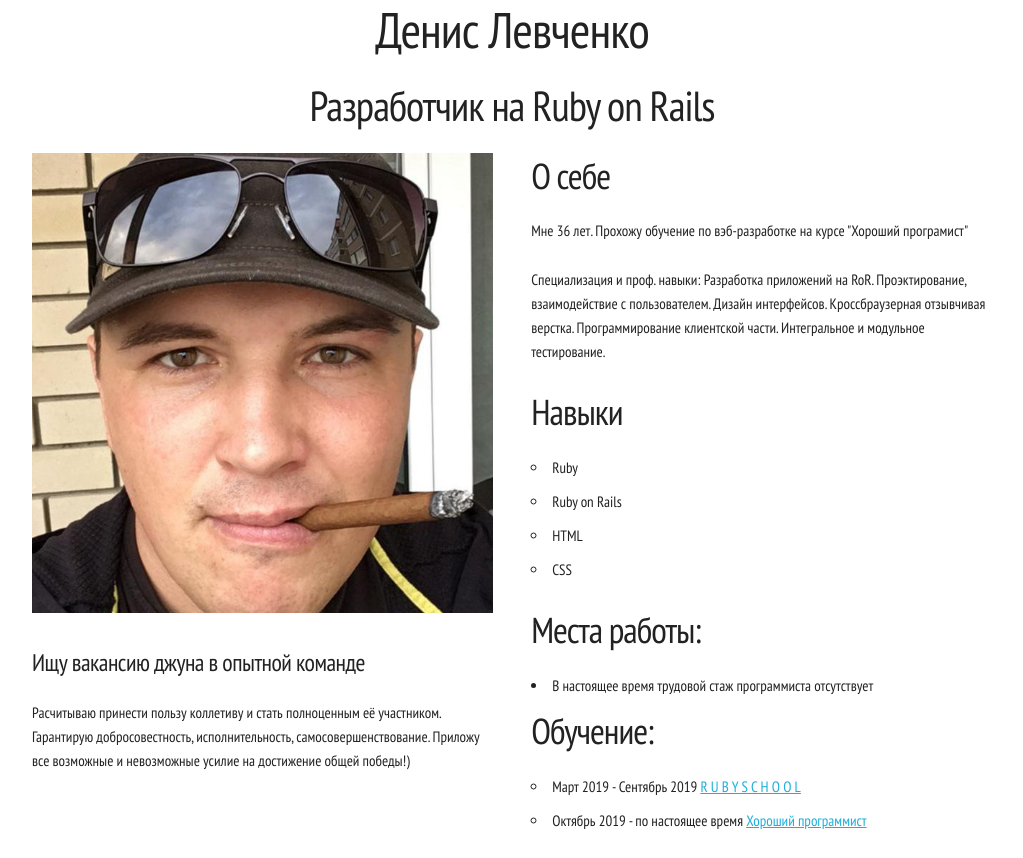
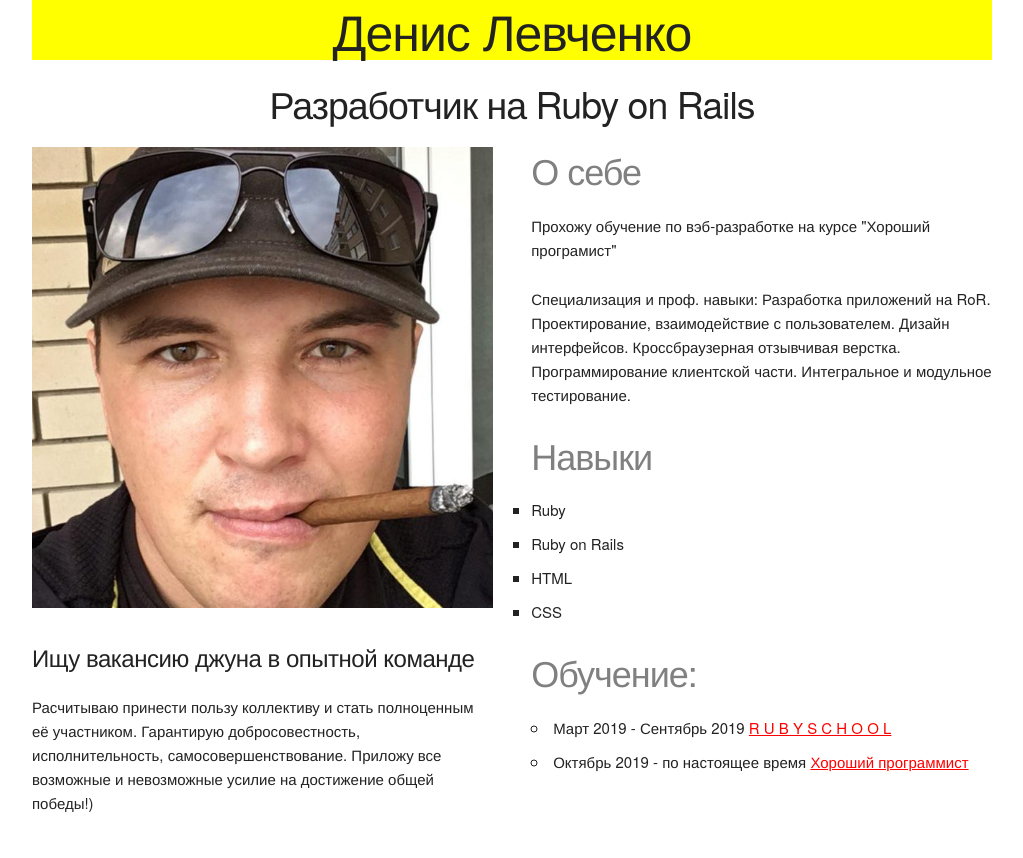
Before and after one commit to leva84/resume, a plain HTML site: page index.html in a window 1280 px wide. Shown: the whole page, without its empty margins (128-1151 px from the left). Drawn offline with Linux system fonts and the light colour scheme.

Commit message:
css and text 1

```diff
--- /dev/null
+++ b/css/stylesheet.css
@@ -0,0 +1,29 @@
+body
+{
+    font-family: sans-serif;
+}
+
+.title
+{
+    background: yellow;
+}
+
+.subtitle
+{
+    font-size: 2.5em;
+}
+
+.div-title
+{
+    color: gray;
+}
+
+.skills li
+{
+    list-style: square;
+}
+
+.ocupations .link
+{
+    color: red;
+}
--- a/index.html
+++ b/index.html
@@ -2,31 +2,33 @@
 <html lang="ru">
 <head>
     <meta charset="UTF-8">
+    <meta name="viewport" content="width=device-width, initial-scale=1.0">
     <title>Денис Левченко - разработчик на Ruby on Rails</title>
-
-    <link href='https://fonts.googleapis.com/css?family=PT+Sans+Narrow:400,700&subset=latin,cyrillic'
-          rel='stylesheet' type='text/css'>
-
+    <link href="css/stylesheet.css" rel="stylesheet">
     <link rel="stylesheet" href="css/normalize.css">
     <link rel="stylesheet" href="css/skeleton.css">
+    <!--
+  <style type="text/css" media="all"></style>
+  <link href='https://fonts.googleapis.com/css?family=PT+Sans+Narrow:400,700&subset=latin,cyrillic'
+    rel='stylesheet' type='text/css'>
+  -->
 </head>
 <body>
-
 <div class="container">
-    <h1 style=text-align:center;>Денис Левченко</h1>
-    <h2 style=text-align:center;>Разработчик на Ruby on Rails</h2>
+    <h1 class="title" style=text-align:center;>Денис Левченко</h1>
+    <h2 class="subtitle" style=text-align:center;>Разработчик на Ruby on Rails</h2>
     <div class="row">
         <div class="six columns">
             <div>
                 <p>
-                <img src="photo_2019-03-01_15-21-05.jpg" alt="[Фото]" class="u-max-full-width"/>
+                    <img alt="[Фото]" class="u-max-full-width" src="photo_2019-03-01_15-21-05.jpg"/>
                 </p>
             </div>
 
             <div>
                 <h5>Ищу вакансию джуна в опытной команде</h5>
                 <p>
-                    Расчитываю принести пользу коллетиву и стать полноценным её участником.
+                    Расчитываю принести пользу коллективу и стать полноценным её участником.
                     Гарантирую добросовестность, исполнительность, самосовершенствование.
                     Приложу все возможные и невозможные усилие на достижение общей победы!)
                 </p>
@@ -35,20 +37,19 @@
 
         <div class="six columns">
             <div>
-                <h3>О себе</h3>
+                <h3 class="div-title">О себе</h3>
                 <p>
-                    Мне 36 лет.
                     Прохожу обучение по вэб-разработке на курсе "Хороший програмист"
                 </p>
                 <p>
-                    Специализация и проф. навыки: Разработка приложений на RoR. Проэктирование, взаимодействие
+                    Специализация и проф. навыки: Разработка приложений на RoR. Проектирование, взаимодействие
                     с пользователем. Дизайн интерфейсов. Кроссбраузерная отзывчивая верстка. Программирование
                     клиентской части. Интегральное и модульное тестирование.
                 </p>
             </div>
 
-            <div>
-                <h3>Навыки</h3>
+            <div class="skills">
+                <h3 class="div-title">Навыки</h3>
                 <ul>
                     <li>Ruby</li>
                     <li>Ruby on Rails</li>
@@ -57,18 +58,16 @@
                 </ul>
             </div>
 
-            <div>
-                <h3>Места работы:</h3>
-                <li>В настоящее время трудовой стаж программиста отсутствует</li>
-                <h3>Обучение:</h3>
+            <div class="ocupations">
+                <h3 class="div-title">Обучение:</h3>
                 <ul>
                     <li>
                         Март 2019 - Сентябрь 2019
-                        <a href="http://rubyschool.us">R U B Y S C H O O L</a>
+                        <a class="link" href="http://rubyschool.us">R U B Y S C H O O L</a>
                     </li>
                     <li>
                         Октябрь 2019 - по настоящее время
-                        <a href="http://goodprogrammer.ru">Хороший программист </a>
+                        <a class="link" href="http://goodprogrammer.ru">Хороший программист </a>
                     </li>
                 </ul>
             </div>
```
